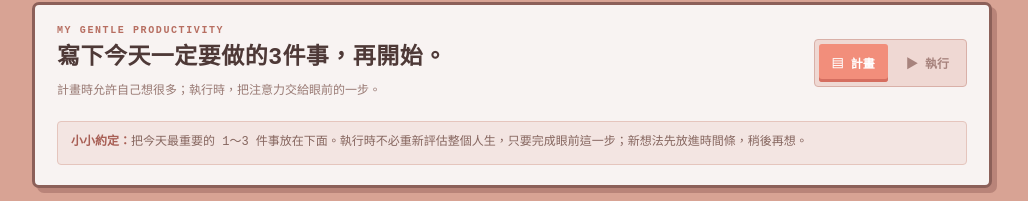
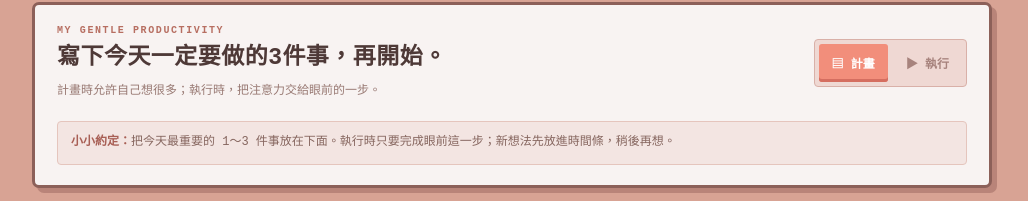
Before and after one commit to wrongrong-404/letsdailywork2026, a plain HTML site: page index.html in a window 1280 px wide. Shown: the part 87-288 px from the top of the page, without its empty margins (128-1156 px from the left). Drawn offline with Linux system fonts and the light colour scheme.

Commit message:
Add files via upload

```diff
--- a/index.html
+++ b/index.html
@@ -145,7 +145,7 @@ header{margin-bottom:15px}.brand{gap:10px}.logo{border-radius:5px;background:#f2
    $('doingBtn').classList.toggle('active',mode==='doing');
    $('heroTitle').textContent = mode==='planning' ? '寫下今天一定要做的3件事，再開始。' : '現在，只要先開始5分鐘就好。';
    $('heroDesc').textContent = mode==='planning' ? '計畫時允許自己想很多；執行時，把注意力交給眼前的一步。' : '你已經決定好今天要做什麼了。接下來只要做眼前的一步，不需要一直重新檢討。';
-   $('modeRule').innerHTML = mode==='planning' ? '<strong>小小約定：</strong>把今天最重要的 1～3 件事放在下面。執行時不必重新評估整個人生，只要完成眼前這一步；新想法先放進時間條，稍後再想。' : '<strong>執行模式：</strong>挑一件清單上的事開始。新想法可以用右邊的時間條快速收納，但先不修改今天的方向；除非真的有必要，等回到計畫狀態再處理。';
+   $('modeRule').innerHTML = mode==='planning' ? '<strong>小小約定：</strong>把今天最重要的 1～3 件事放在下面。執行時只要完成眼前這一步；新想法先放進時間條，稍後再想。' : '<strong>執行模式：</strong>挑一件清單上的事開始。新想法可以用右邊的時間條快速收納，但先不修改今天的方向；除非真的有必要，等回到計畫狀態再處理。';
    $('executeNotice').classList.add('hide');
    $('thoughtInput').placeholder = '例如：等下想去買麻辣燙……';
    $('thoughtSubmit').textContent = '記下這個想法';
```
